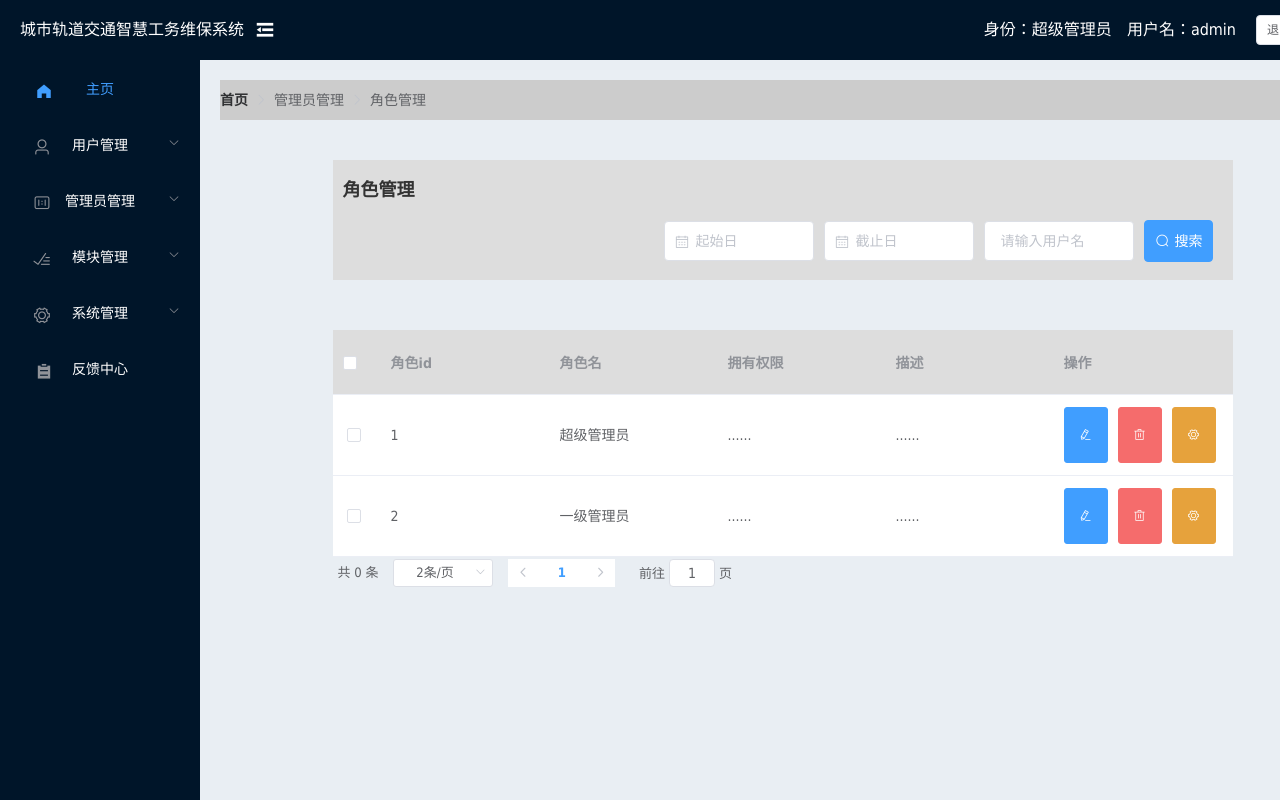
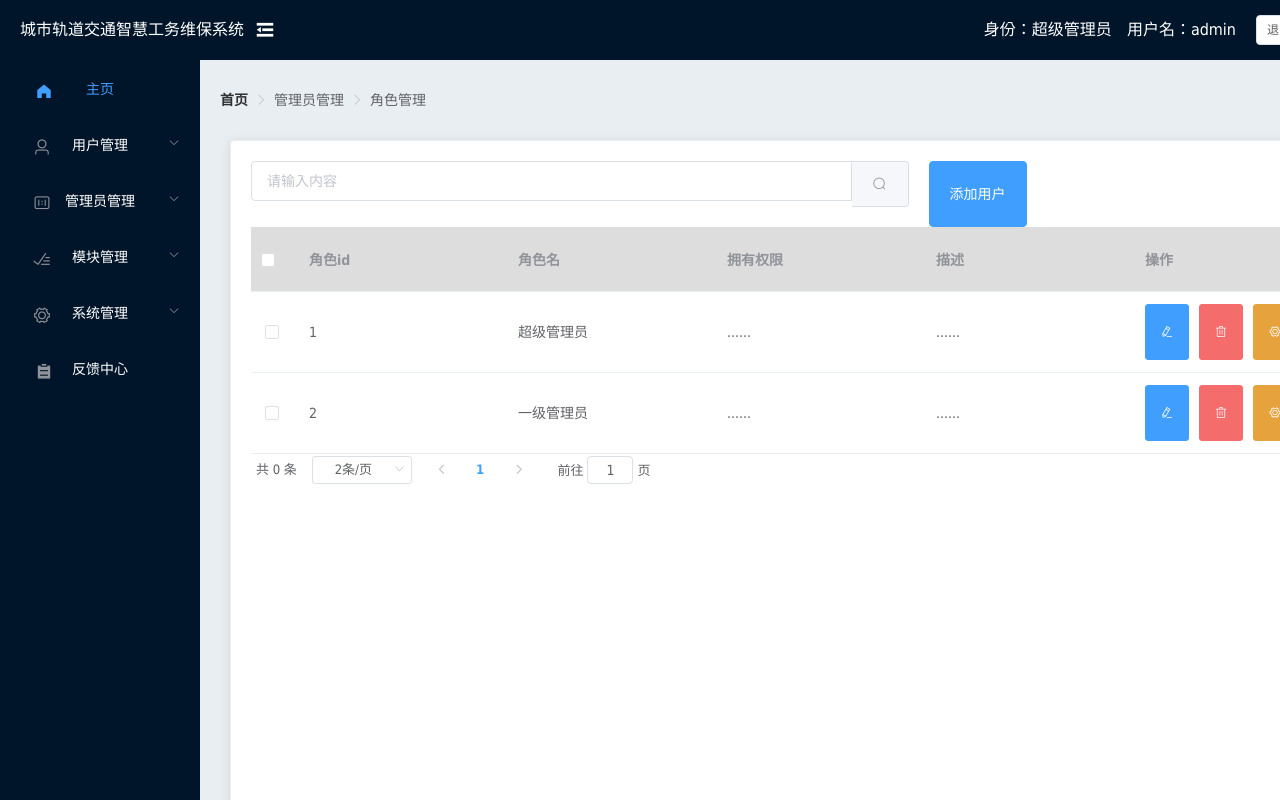
Before and after one commit to AdhereZ/maintenance, a Vue app: page /roleManage in a window 1280 px wide. Shown: the top 800 px of the page. Built offline with nearby package versions, Linux system fonts and the light colour scheme.

Commit message:
update src/views/admin/RoleManage.vue.

```diff
--- a/src/views/admin/RoleManage.vue
+++ b/src/views/admin/RoleManage.vue
@@ -1,24 +1,33 @@
 <template>
   <div>
-    <ul class="tab-title">
       <el-breadcrumb separator-class="el-icon-arrow-right">
       <el-breadcrumb-item :to="{ path: '/' }">首页</el-breadcrumb-item>
       <el-breadcrumb-item>管理员管理</el-breadcrumb-item>
       <el-breadcrumb-item>角色管理</el-breadcrumb-item>
       </el-breadcrumb>
-    </ul>
-    <div class="log-header w">
-      <h2>
-        角色管理
-      </h2>
-      <div class="block">
-        <el-date-picker v-model="value1" type="date" placeholder="起始日"> </el-date-picker>
-        <el-date-picker v-model="value2" type="date" placeholder="截止日"> </el-date-picker>
-        <el-input v-model="input" placeholder="请输入用户名"></el-input>
-        <el-button type="primary" icon="el-icon-search" class="search-button">搜索</el-button>
-      </div>
-    </div>
-    <div class="log-main w">
+      <el-card>
+      <!--搜索与添加区域-->
+      <el-row :gutter="20">
+        <el-col :span="15">
+          <el-input
+            placeholder="请输入内容"
+            v-model="queryInfo.query"
+            clearable
+            @clear="getUserList"
+          >
+            <el-button
+              slot="append"
+              icon="el-icon-search"
+              @click="getUserList"
+            ></el-button>
+          </el-input>
+        </el-col>
+        <el-col :span="4">
+          <el-button type="primary" @click="addDialogVisible = true"
+            >添加用户</el-button
+          >
+        </el-col>
+      </el-row>
       <!-- 查找表格部分 -->
       <el-table :data="tableData" tooltip-effect="dark" style="width: 100%" :header-cell-style="setHeaderColor">
         <el-table-column type="selection"> </el-table-column>
@@ -68,8 +77,8 @@
         :total="total"
       >
       </el-pagination>
-      </div>
-  </div>
+      </el-card>
+    </div>
 </template>
 
 
```
